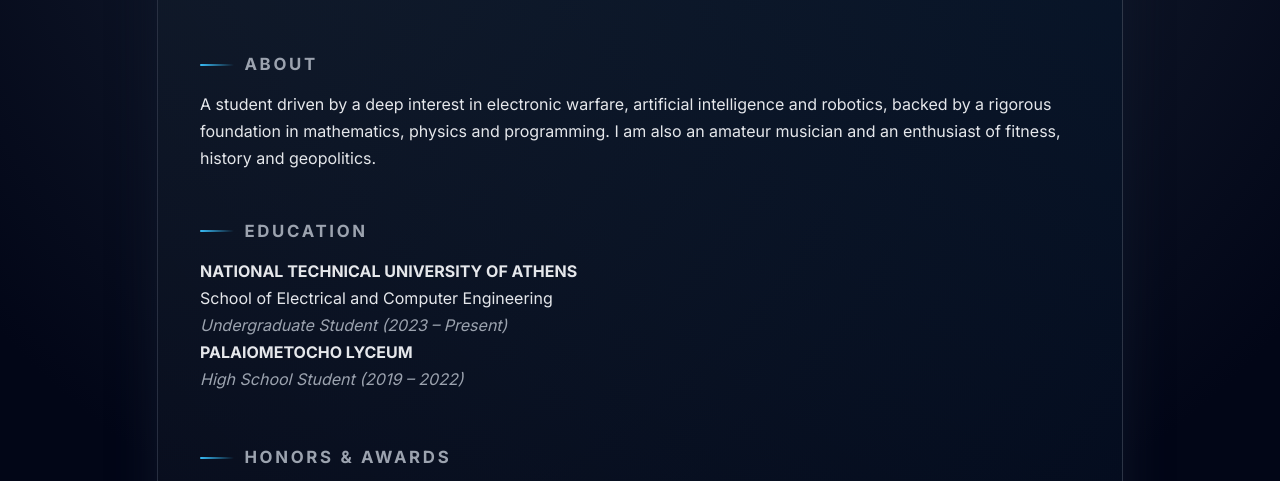
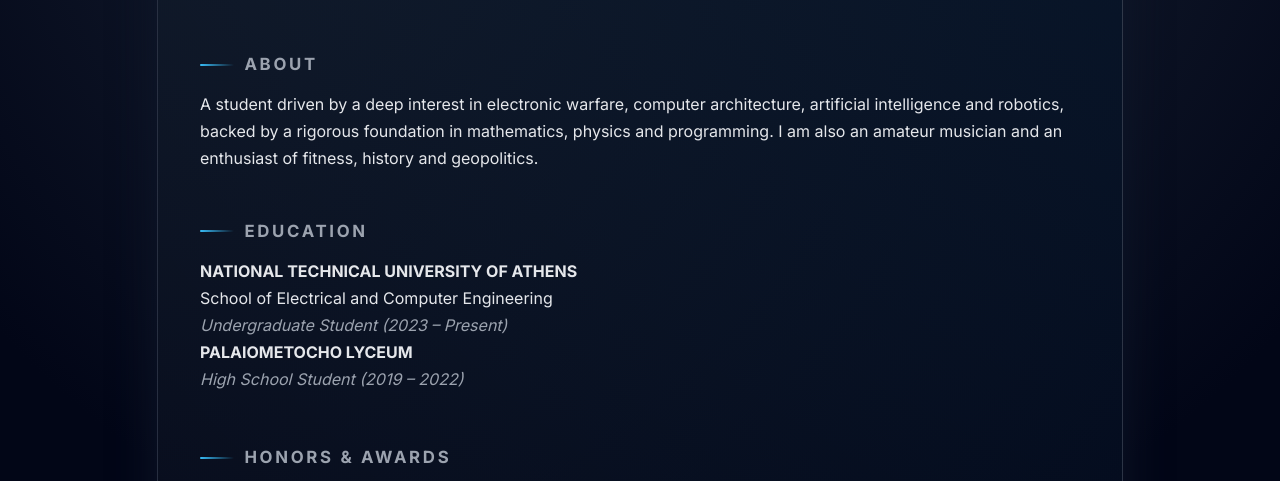
Before and after one commit to akamariadis/akamariadis.github.io, a plain HTML site: page index.html in a window 1280 px wide. Shown: the part 256-737 px from the top of the page. Drawn offline with Linux system fonts and the light colour scheme.

Commit message:
Update index.html

```diff
--- a/index.html
+++ b/index.html
@@ -40,7 +40,7 @@
     </div>
     <h2>About</h2>
     <p>
-      A student driven by a deep interest in electronic warfare, artificial intelligence and robotics,
+      A student driven by a deep interest in electronic warfare, computer architecture, artificial intelligence and robotics,
       backed by a rigorous foundation in mathematics, physics and programming.
       I am also an amateur musician and an enthusiast of fitness, history and geopolitics.
     </p>
```
